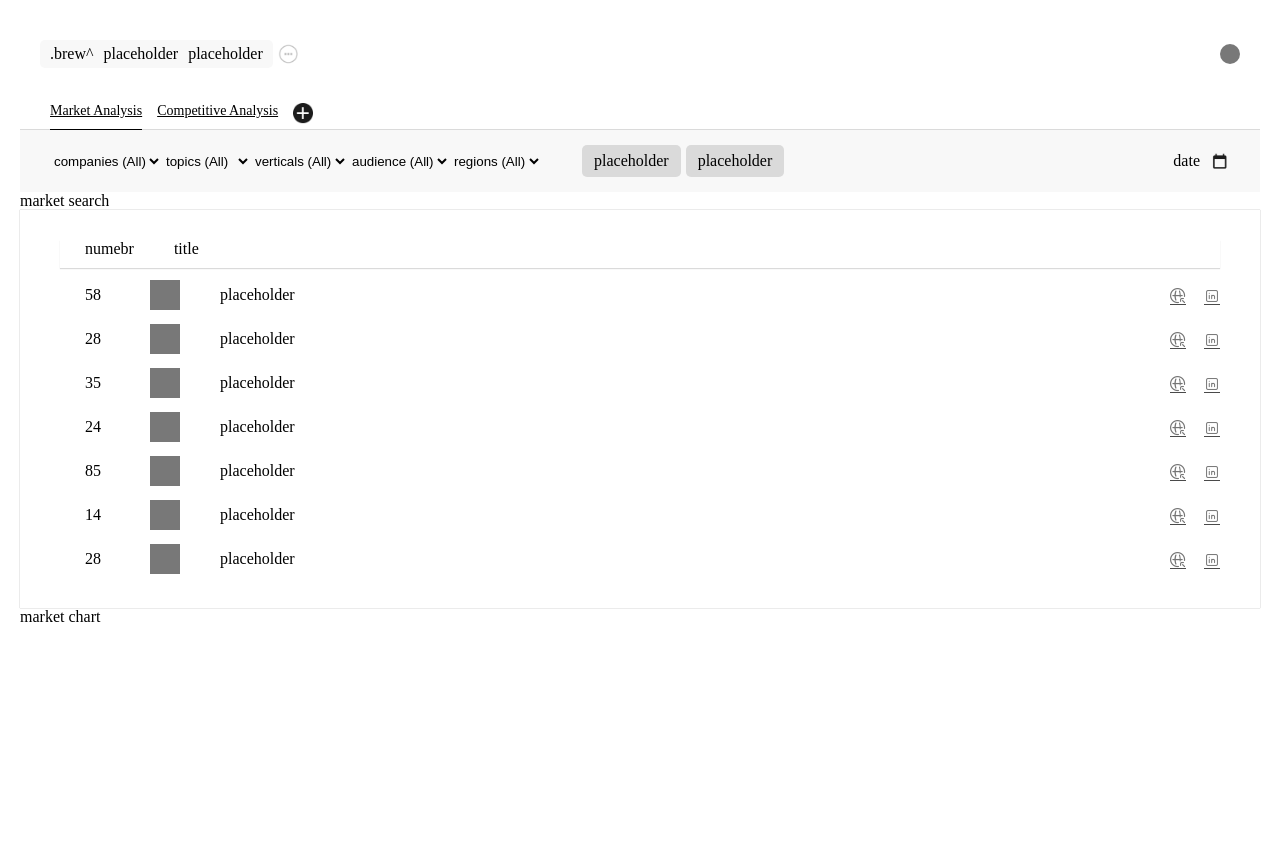
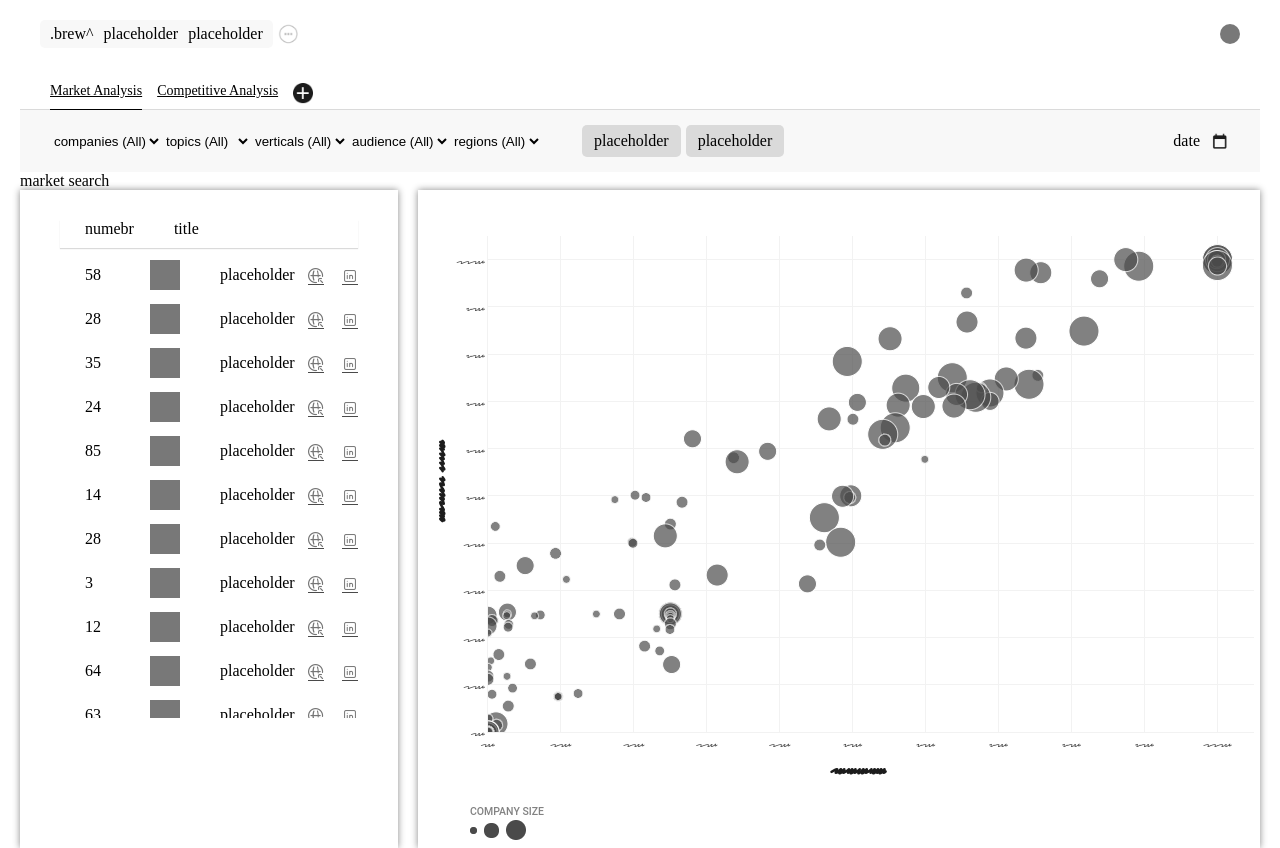
Before and after one commit to shaniKupiec/Home-Assignment, a Vue app: page /#/ in a window 1280 px wide. Before the commit the page ends 800 px from the top, so only its background shows below. Built offline with nearby package versions, Linux system fonts and the light colour scheme.

Commit message:
market analysis styling

```diff
--- a/src/assets/styles/basics/_base.scss
+++ b/src/assets/styles/basics/_base.scss
@@ -52,5 +52,6 @@ input {
 }
 
 .app {
-  padding: 20px;
+  margin: 0 20px;
+  height: 100vh
 }
--- a/src/assets/styles/components/_market-analysis.scss
+++ b/src/assets/styles/components/_market-analysis.scss
@@ -0,0 +1,26 @@
+.market-analysis {
+    @include flex(row, space-between, stretch);
+    gap: 20px;
+
+    &__chart {
+        flex: 1 1 0px;
+        box-shadow: 0px 0px 7px 0px $pClr3;
+        object-fit: contain;
+    }
+}
+
+//ADD
+// @media (max-width: 1350px) {
+//     .market-analysis {
+//         &__chart {
+//             width: 500px;
+//         }
+//     }
+// }
+
+
+@media (min-width: break-normal) {
+}
+
+@media (min-width: break-wide) {
+}
--- a/src/assets/styles/components/market/_market-list.scss
+++ b/src/assets/styles/components/market/_market-list.scss
@@ -1,6 +1,7 @@
 .market-list{
     padding: 30px;
-    box-shadow: 0px 0px 1px 0px $pClr3;
+    box-shadow: 0px 0px 7px 0px $pClr3;
+    flex: 1 1 0px;
 
     &__header{
         margin: 0 10px 0;
@@ -24,6 +25,7 @@
         flex-direction: column;
         gap: 10px;
         overflow: auto;
-        max-height: 300px;
+        max-height: calc(100vh - 340px);
+        // max-height: calc(100vh - 240px);
     }
 }
--- a/src/components/Market/MarketChart.vue
+++ b/src/components/Market/MarketChart.vue
@@ -1,22 +1,15 @@
 <template>
-  <section>
-    market chart
-  </section>
+  <img src="../../assets/images/chart.png" class="market-analysis__chart" alt="" />
 </template>
 
 <script>
-// import appHeader from './components/app-header.vue'
-
 export default {
-//  props: {
-//    car: Object,
-//  },
   components: {},
   data() {
-    return {}
+    return {};
   },
   created() {},
   methods: {},
   computed: {},
-}
+};
 </script>
--- a/src/components/MarketAnalysis.vue
+++ b/src/components/MarketAnalysis.vue
@@ -1,43 +1,43 @@
 <template>
-  <section>
-    <MarketFilter :filterOptions="filterOptions" :filterDates="filterDates"/>
-    <MarketSearch />
-    <MarketList :marketData="marketData"/>
+  <MarketFilter :filterOptions="filterOptions" :filterDates="filterDates" />
+  <MarketSearch />
+  <main class="market-analysis">
+    <MarketList :marketData="marketData" />
     <MarketChart />
-  </section>
+  </main>
 </template>
 
 <script>
-import MarketFilter from './Market/MarketFilter.vue'
-import MarketSearch from './Market/MarketSearch.vue'
-import MarketList from './Market/MarketList.vue'
-import MarketChart from './Market/MarketChart.vue'
+import MarketFilter from "./Market/MarketFilter.vue";
+import MarketSearch from "./Market/MarketSearch.vue";
+import MarketList from "./Market/MarketList.vue";
+import MarketChart from "./Market/MarketChart.vue";
 
 export default {
-//  props: {
-//    car: Object,
-//  },
+  //  props: {
+  //    car: Object,
+  //  },
   components: {
     MarketFilter,
     MarketSearch,
     MarketList,
-    MarketChart
+    MarketChart,
   },
   data() {
-    return {}
+    return {};
   },
   created() {},
   methods: {},
   computed: {
-    filterOptions(){
-      return this.$store.getters.filterOptions
+    filterOptions() {
+      return this.$store.getters.filterOptions;
     },
-    filterDates(){
-      return this.$store.getters.filterDates
+    filterDates() {
+      return this.$store.getters.filterDates;
     },
-    marketData(){
-      return this.$store.getters.marketData
+    marketData() {
+      return this.$store.getters.marketData;
     },
   },
-}
+};
 </script>
--- a/src/store/modules/market-module.js
+++ b/src/store/modules/market-module.js
@@ -1,6 +1,6 @@
 export default {
   state: {
-    marketData: _makeRandomData(10),
+    marketData: _makeRandomData(30),
     filterOptions: [
       {
         name: "companies",
```
Also changed, not shown: src/assets/images/chart.png.
